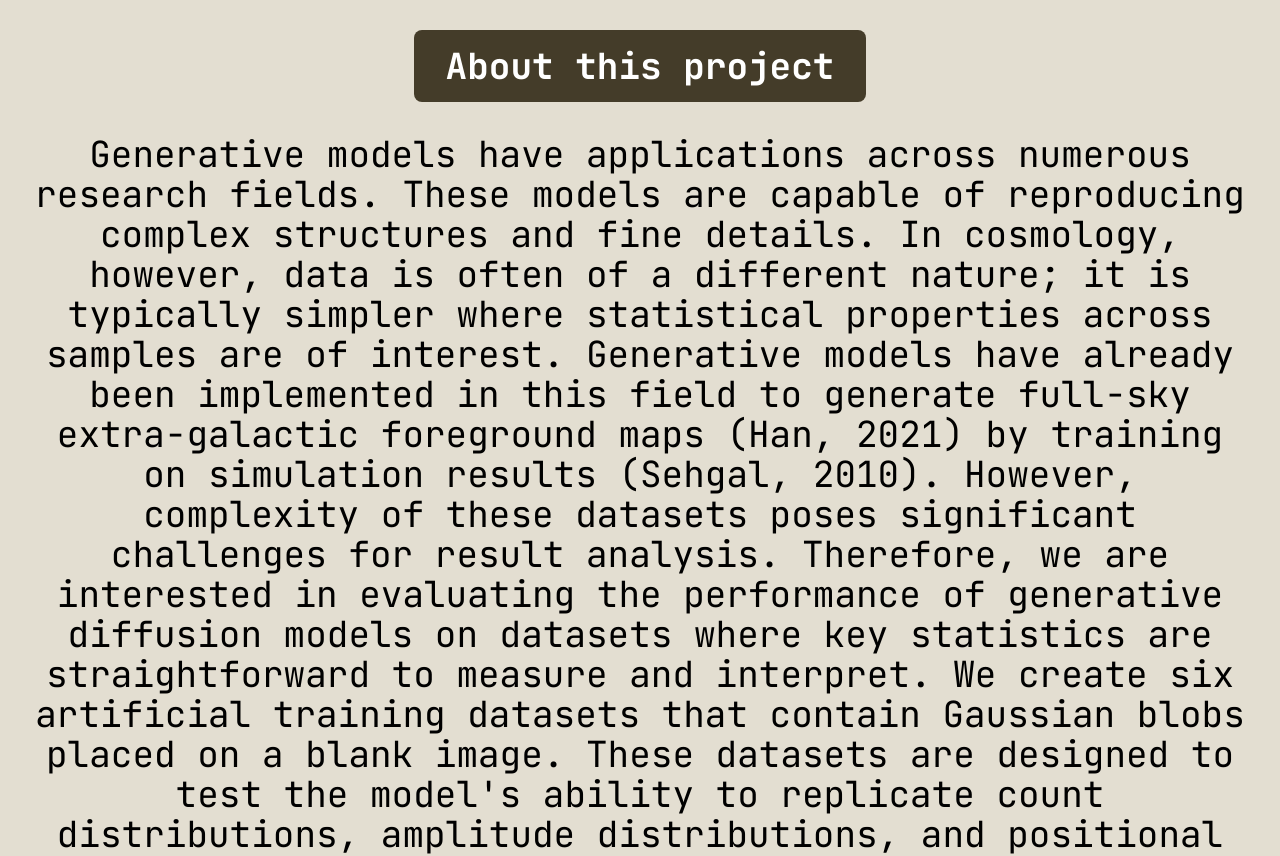
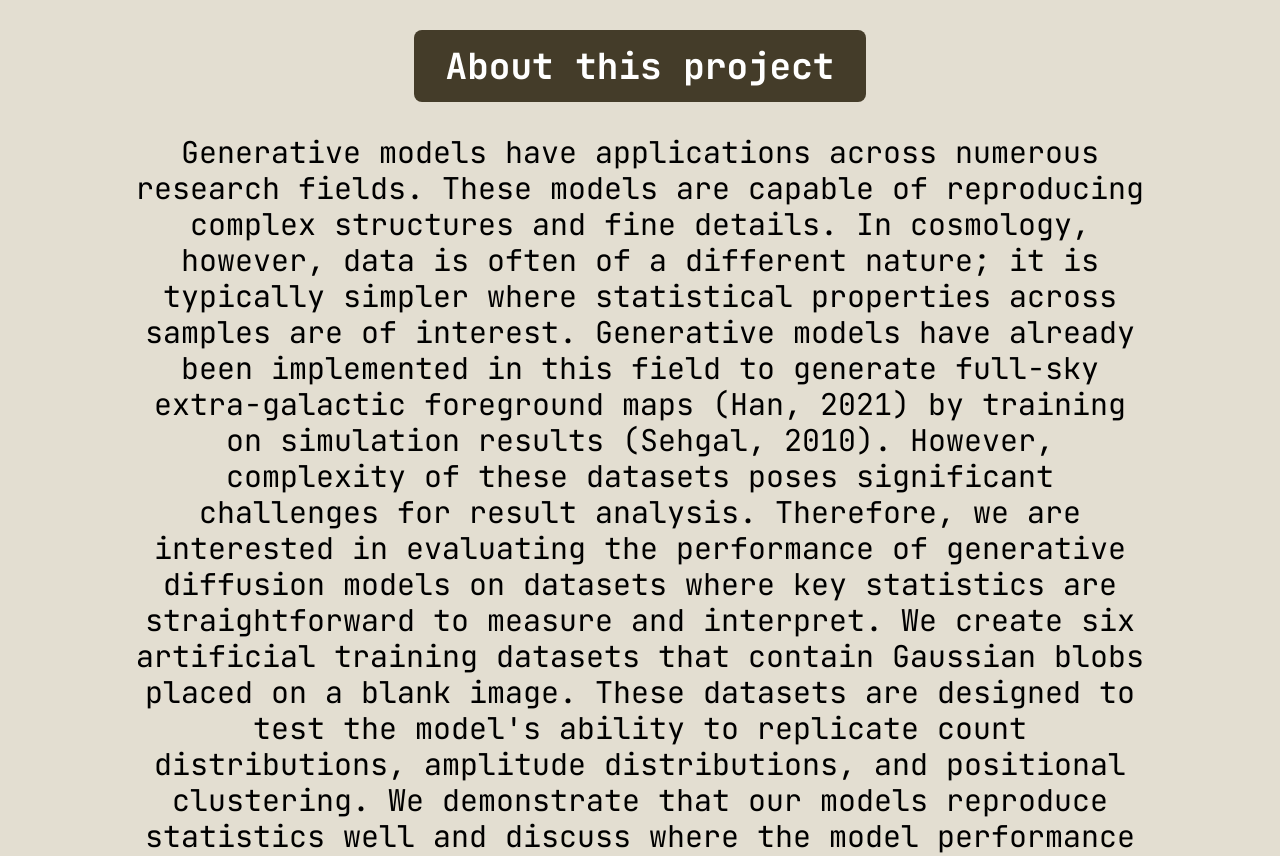
Before and after one commit to MingEn82/nathan-cool-website-2, a React (Vite) app: page / in a window 1280 px wide. Shown: the part 570-1426 px from the top of the page. Built offline with nearby package versions, Linux system fonts and the light colour scheme; no server answers; the database is empty.

Commit message:
adjusted css for abstract for better viewing

```diff
--- a/src/views/Home.jsx
+++ b/src/views/Home.jsx
@@ -9,7 +9,7 @@ const Home = () => {
         </div>
         <div className="mt-4 md:mt-8 flex flex-col items-center space-y-4">
             <p className="w-fit bg-lisbon-brown text-white font-semibold text-base px-4 py-2 md:text-4xl md:px-8 md:py-4 rounded-lg">About this project</p>
-            <p className="text-center px-4 py-2 md:text-4xl md:px-8 md:py-4">
+            <p className="text-center text-sm px-6 py-2 md:text-3xl md:px-32 md:py-4">
                 Generative models have applications across numerous research fields. These models are capable of reproducing complex structures and fine details. In cosmology, however, data is often of a different nature; it is typically simpler where statistical properties across samples are of interest. Generative models have already been implemented in this field to generate full-sky extra-galactic foreground maps (Han, 2021) by training on simulation results (Sehgal, 2010). However, complexity of these datasets poses significant challenges for result analysis. Therefore, we are interested in evaluating the performance of generative diffusion models on datasets where key statistics are straightforward to measure and interpret. We create six artificial training datasets that contain Gaussian blobs placed on a blank image. These datasets are designed to test the model's ability to replicate count distributions, amplitude distributions, and positional clustering. We demonstrate that our models reproduce statistics well and discuss where the model performance falls short. From these findings, we can better understand what tasks are well suited for a diffusion model.
             </p>
         </div>
```
